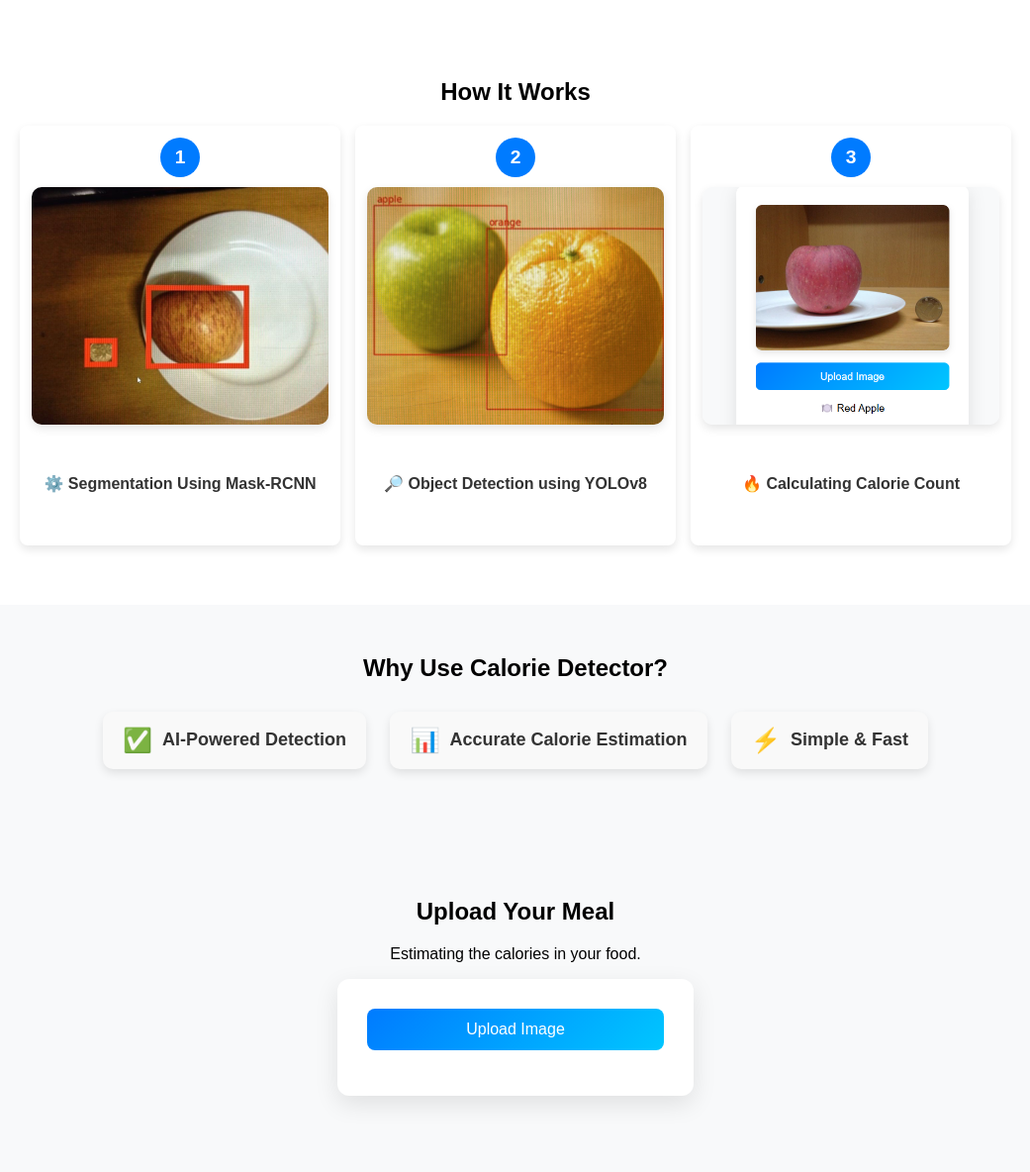
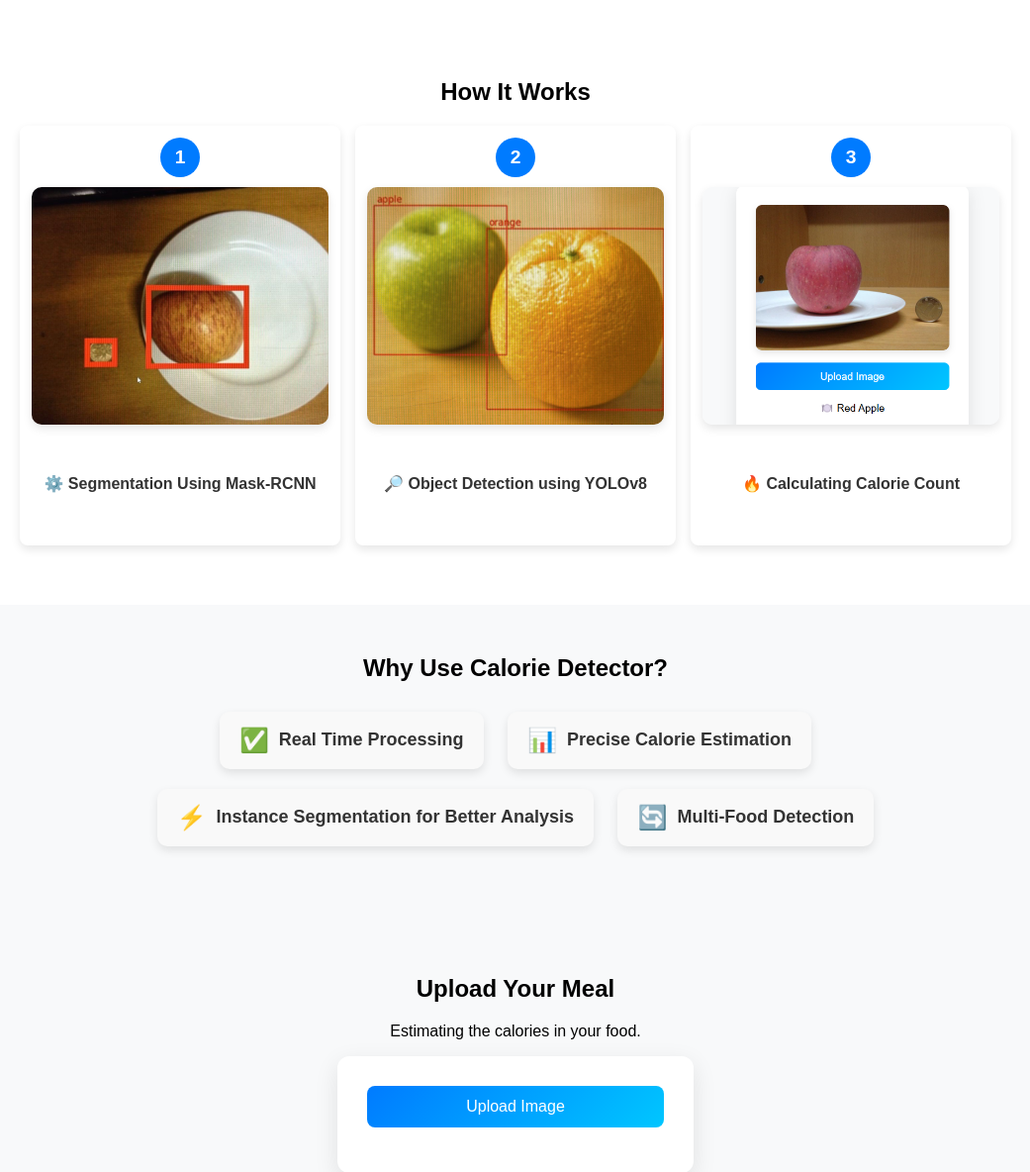
Before and after one commit to SoleAbhishek/Calorie_Tracker, a Flask app: page / in a window 1280 px wide. Shown: the part 801-1985 px from the top of the page at 99% size, without its empty margins (119-1160 px from the left). Run offline with Flask 3, Linux system fonts and the light colour scheme.

Commit message:
Minor UI changes

```diff
--- a/templates/index.html
+++ b/templates/index.html
@@ -62,15 +62,19 @@
         <h2>Why Use Calorie Detector?</h2>
         <div class="feature-box">
             <span class="feature-icon">✅</span>
-            <span class="feature-text">AI-Powered Detection</span>
+            <span class="feature-text">Real Time Processing</span>
         </div>
         <div class="feature-box">
             <span class="feature-icon">📊</span>
-            <span class="feature-text">Accurate Calorie Estimation</span>
+            <span class="feature-text">Precise Calorie Estimation</span>
         </div>
         <div class="feature-box">
             <span class="feature-icon">⚡</span>
-            <span class="feature-text">Simple & Fast</span>
+            <span class="feature-text">Instance Segmentation for Better Analysis</span>
+        </div>
+        <div class="feature-box">
+            <span class="feature-icon">🔄</span>
+            <span class="feature-text">Multi-Food Detection</span>
         </div>
     </div>
 
```
